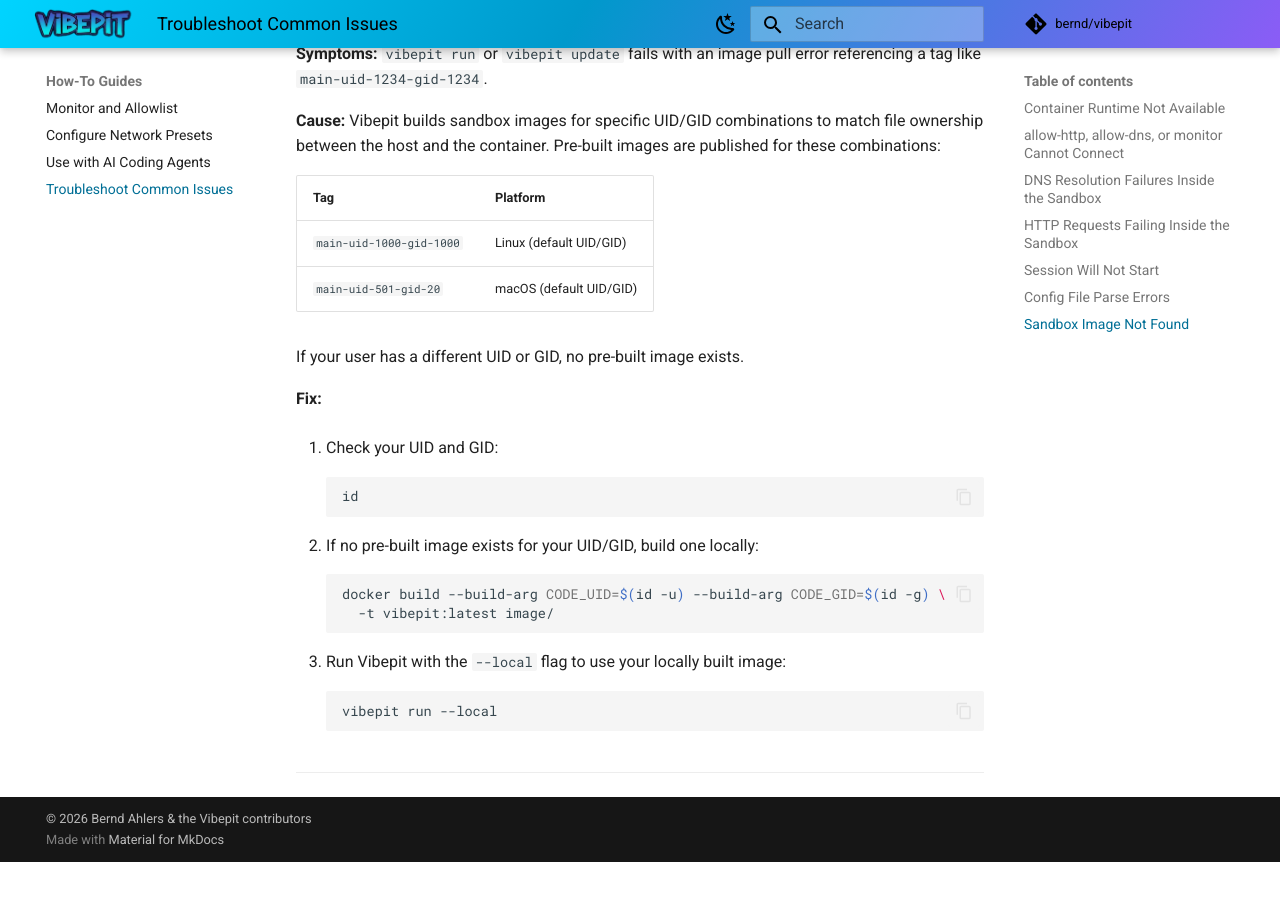
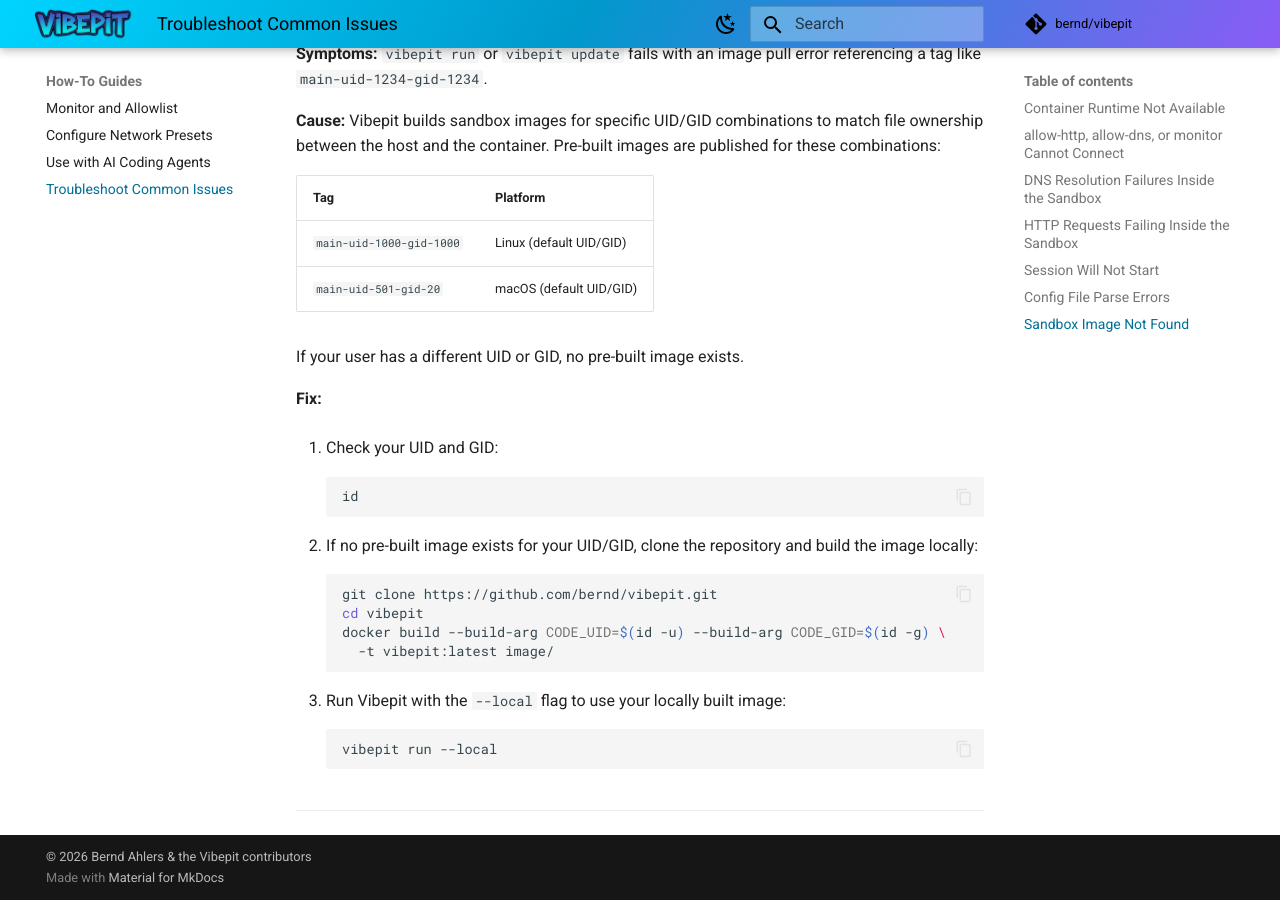
Before and after one commit to bernd/vibepit, an MkDocs documentation site: the page built from docs/content/how-to/troubleshooting.md, in a window 1280 px wide and 900 px high, scrolled down 4191 px. Built offline with MkDocs 1.6.1 and Material for MkDocs 9.7.7, drawn with Linux system fonts in a browser that asks for light colours; comment, search, counter and statistics services are not loaded; before the commit the page ends 5053 px from its top, so only the background shows below that.

Commit message:
Note that local image build requires a repo checkout
Co-Authored-By: Claude Opus 4.6 <noreply@anthropic.com>

````diff
--- a/docs/content/how-to/troubleshooting.md
+++ b/docs/content/how-to/troubleshooting.md
@@ -221,9 +221,12 @@ If your user has a different UID or GID, no pre-built image exists.
     id
     ```
 
-2. If no pre-built image exists for your UID/GID, build one locally:
+2. If no pre-built image exists for your UID/GID, clone the repository and
+   build the image locally:
 
     ```bash
+    git clone https://github.com/bernd/vibepit.git
+    cd vibepit
     docker build --build-arg CODE_UID=$(id -u) --build-arg CODE_GID=$(id -g) \
       -t vibepit:latest image/
     ```
````
